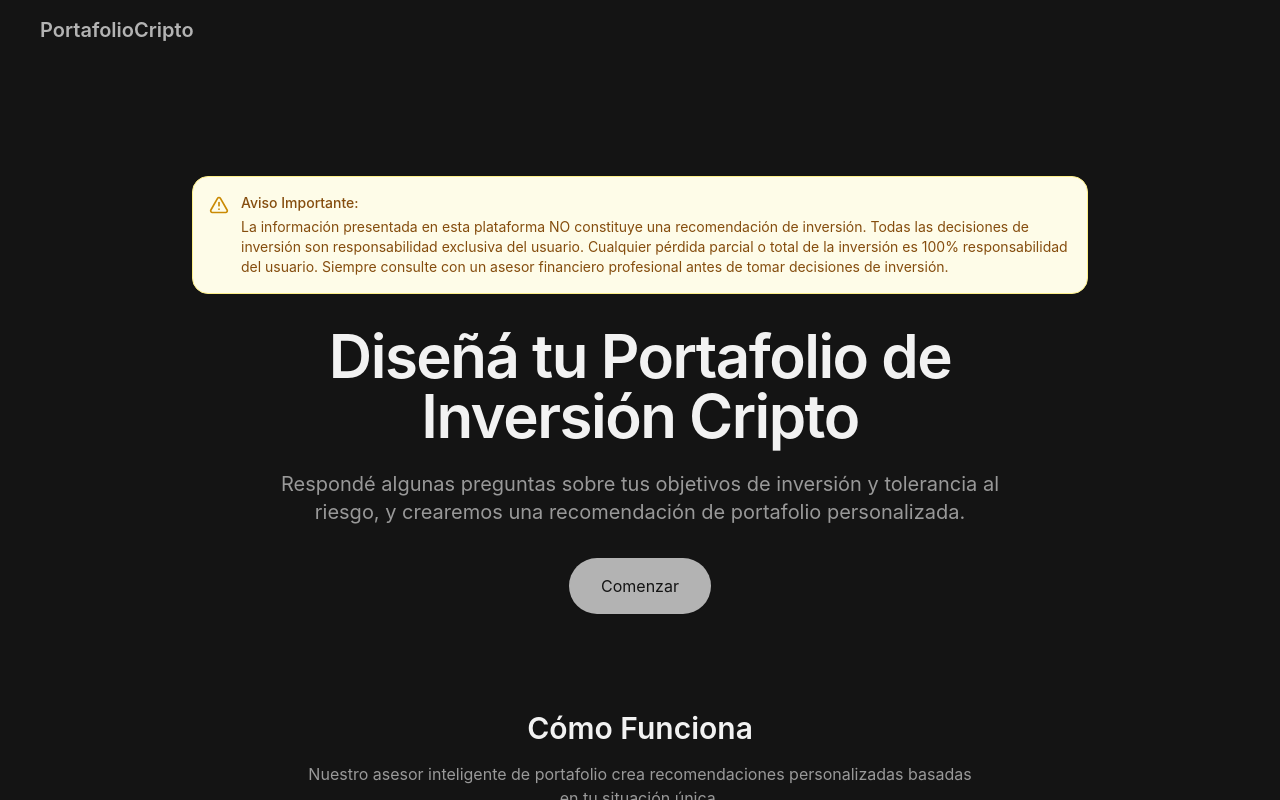
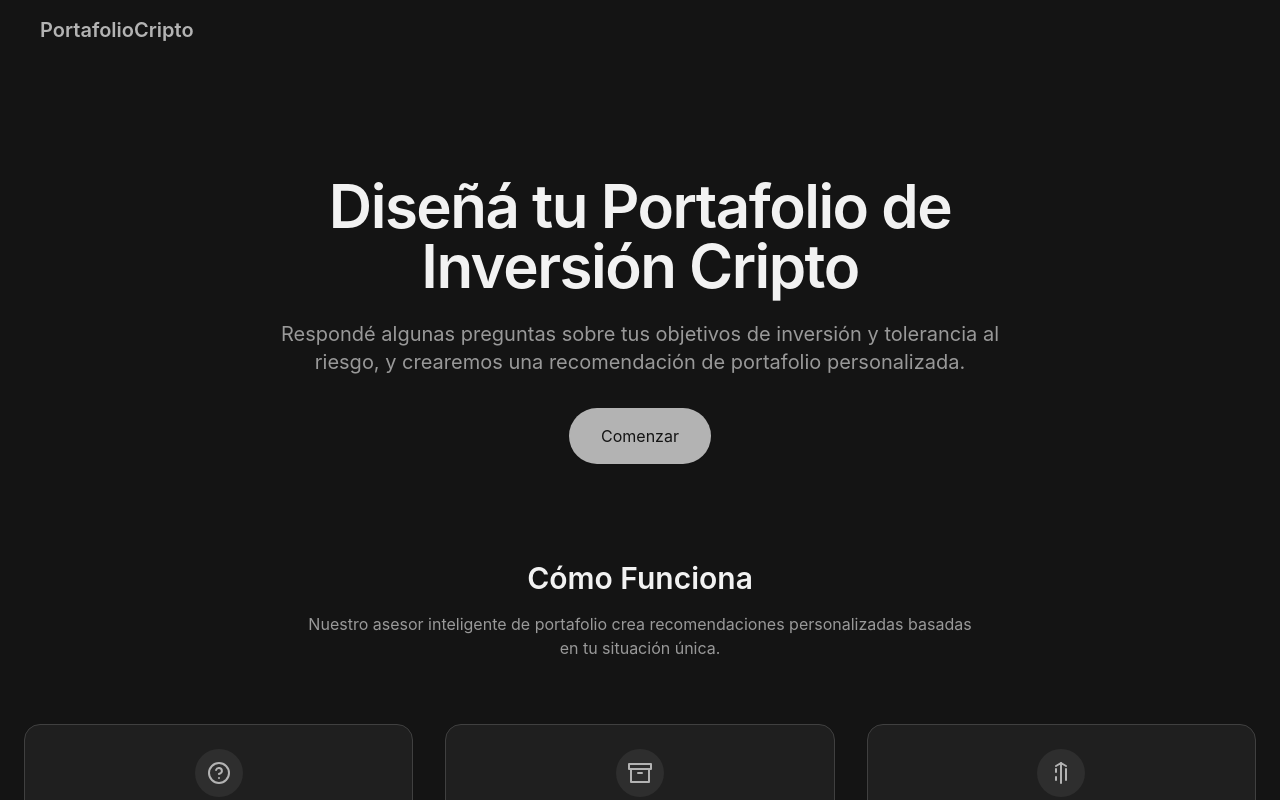
Before and after one commit to cavenaghiulises/portfoliocripto, a React (Vite) app: page / in a window 1280 px wide. Shown: the top 800 px of the page. Built offline with nearby package versions, Linux system fonts and the light colour scheme.

Commit message:
Visual edit in Lovable
Edited UI in Lovable

```diff
--- a/src/pages/Index.tsx
+++ b/src/pages/Index.tsx
@@ -37,9 +37,7 @@ const Index = () => {
 
       <main className="pt-20">
         {stage === "intro" && <div className="max-w-7xl mx-auto px-6 py-16 md:py-24">
-            <div className="max-w-4xl mx-auto mb-8">
-              <Disclaimer />
-            </div>
+
 
             <section className="text-center max-w-3xl mx-auto mb-16 md:mb-24">
 
```
